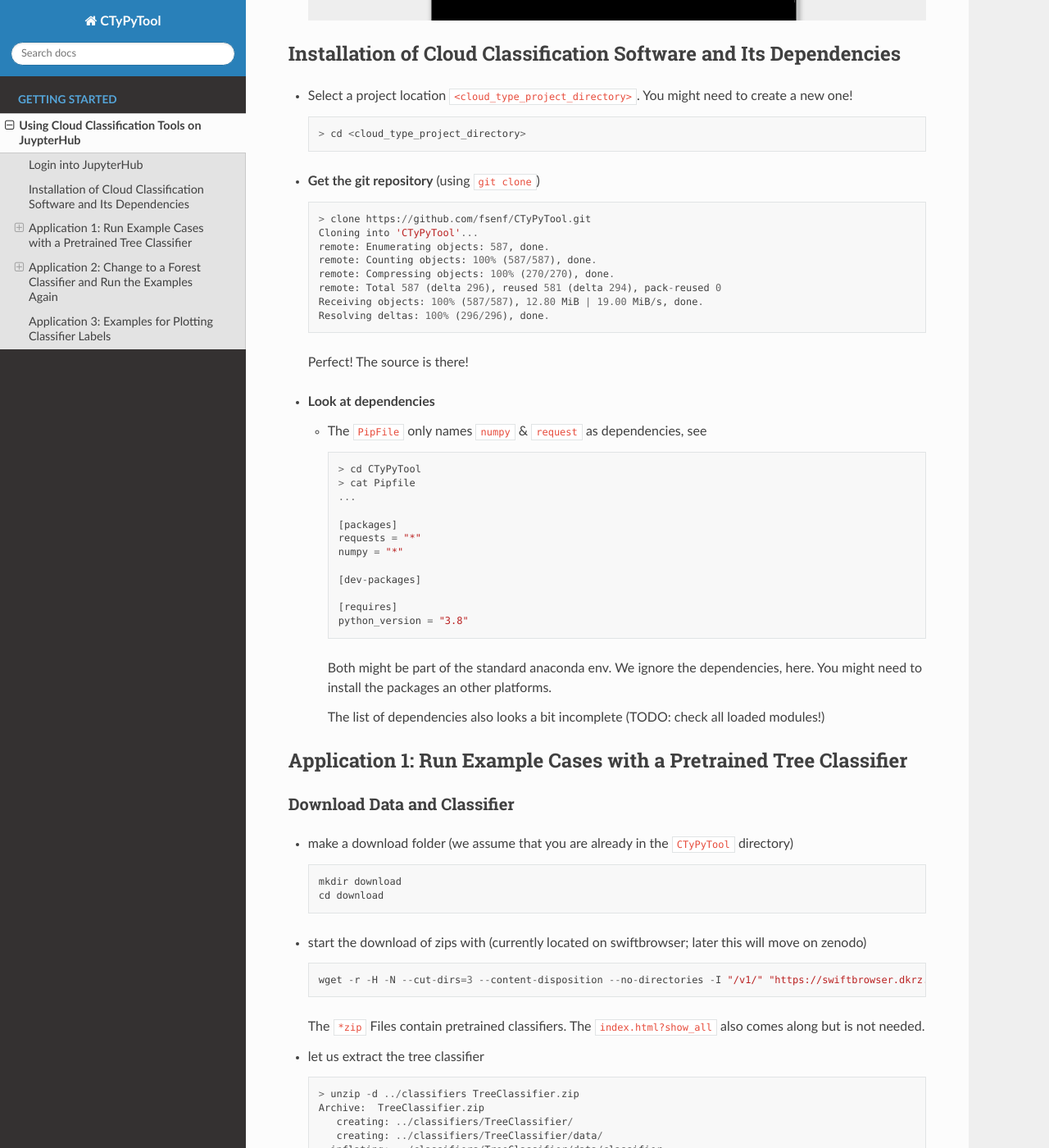
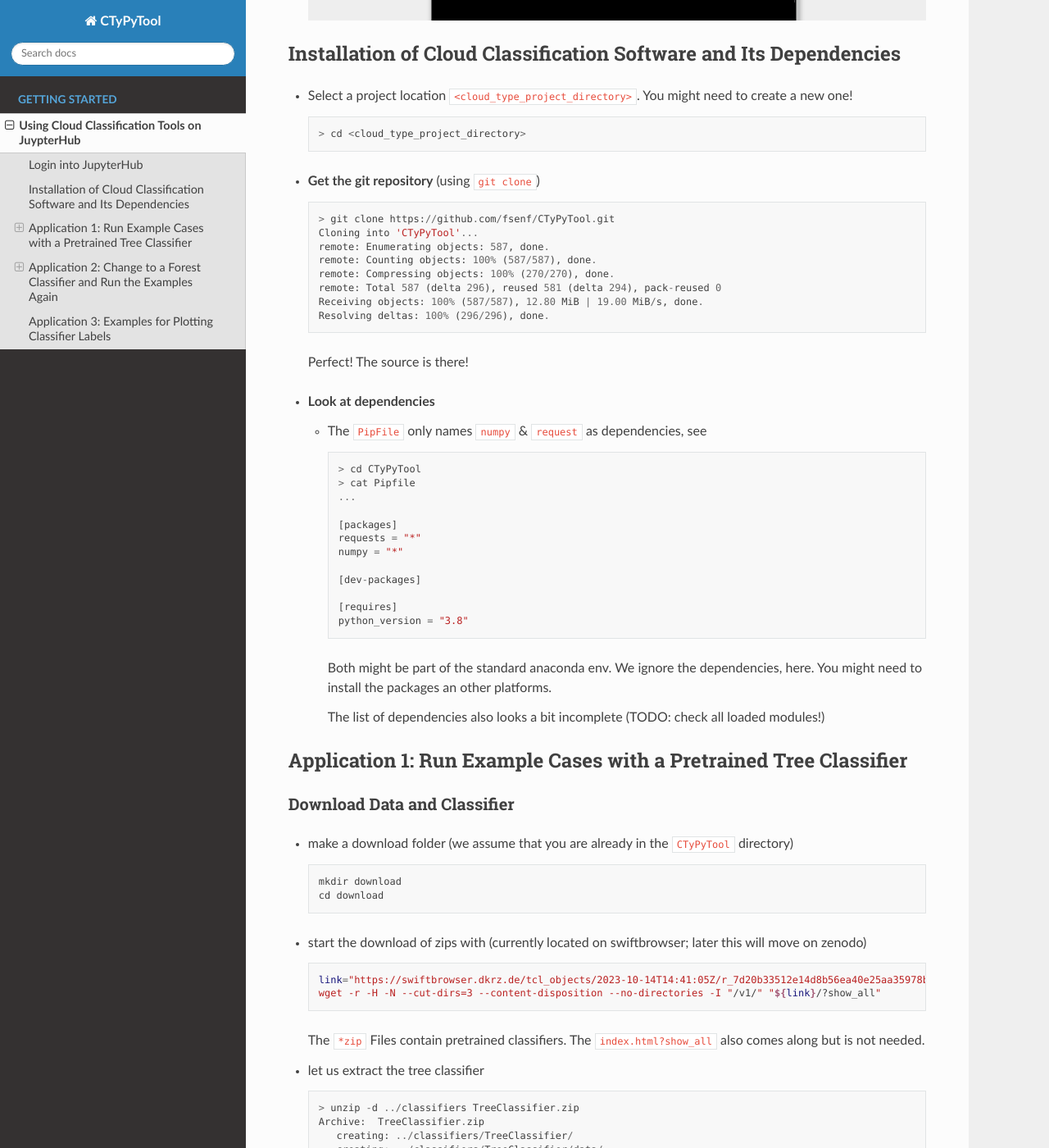
Before and after one commit to fsenf/CTyPyTool, a Sphinx documentation site: the page built from docs/Running_Notebooks_on_DKRZ_JupyterHub.md, in a window 1280 px wide and 1400 px high, scrolled down 1318 px. Shown: the whole window at 82% size. Built offline with Sphinx 7.4.7 and the Read the Docs theme 2.0.0, drawn with Linux system fonts in a browser that asks for light colours.

Commit message:
Update Running_Notebooks_on_DKRZ_JupyterHub.md
hotfix for broken download link

````diff
--- a/docs/Running_Notebooks_on_DKRZ_JupyterHub.md
+++ b/docs/Running_Notebooks_on_DKRZ_JupyterHub.md
@@ -27,7 +27,7 @@
 * **Get the git repository** (using `git clone`)
 
     ```
-    > clone https://github.com/fsenf/CTyPyTool.git
+    > git clone https://github.com/fsenf/CTyPyTool.git
     Cloning into 'CTyPyTool'...
     remote: Enumerating objects: 587, done.
     remote: Counting objects: 100% (587/587), done.
@@ -84,8 +84,9 @@
 
 * start the download of zips with (currently located on swiftbrowser; later this will move on zenodo)
 
-    ```
-    wget -r -H -N --cut-dirs=3 --content-disposition --no-directories -I "/v1/" "https://swiftbrowser.dkrz.de/tcl_objects/2022-05-01T09:29:56Z/r_db907a4d5abc7b6fba06b617ffc39153e1e7b80f/w_c44c1a86d8898dda37bdd760bc340eb62292bd24/dkrz_d7550ef1-c227-4463-a6a7-29c14dc05fde/cloud_typing_project/0/classifier/?show_all"
+    ```bash
+    link="https://swiftbrowser.dkrz.de/tcl_objects/2023-10-14T14:41:05Z/r_7d20b33512e14d8b56ea40e25aa35978bfc3921f/w_/dkrz_d7550ef1-c227-4463-
+    wget -r -H -N --cut-dirs=3 --content-disposition --no-directories -I "/v1/" "${link}/?show_all"
     ```
 
     The `*zip` Files contain pretrained classifiers. The `index.html?show_all` also comes along but is not needed.
````
